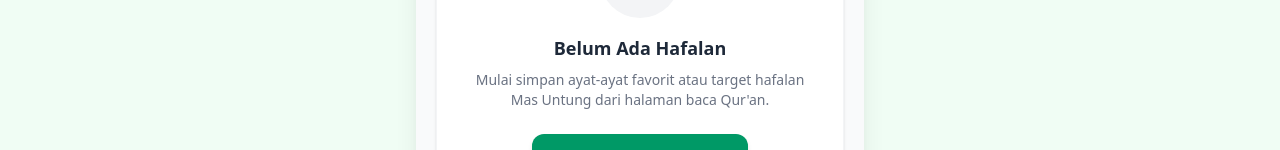
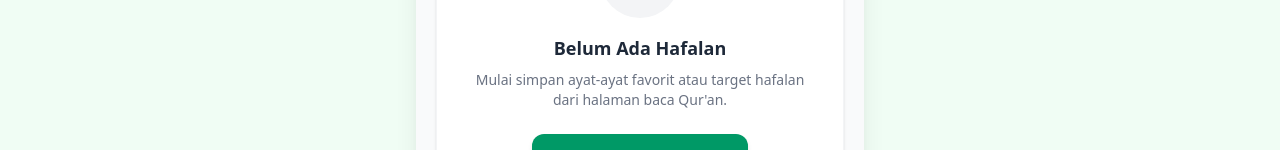
Before and after one commit to untungsetiawan476/quran-app, a Next.js app: page /playlist in a window 1280 px wide. Shown: the part 331-481 px from the top of the page. Built offline with nearby package versions, Linux system fonts and the light colour scheme.

Commit message:
Update page.tsx

```diff
--- a/src/app/playlist/page.tsx
+++ b/src/app/playlist/page.tsx
@@ -143,7 +143,7 @@ export default function PlaylistPage() {
             </div>
             <h3 className="text-lg font-bold text-gray-800 dark:text-white mb-2">Belum Ada Hafalan</h3>
             <p className="text-sm text-gray-500 dark:text-gray-400 mb-6">
-              Mulai simpan ayat-ayat favorit atau target hafalan Mas Untung dari halaman baca Qur&apos;an.
+              Mulai simpan ayat-ayat favorit atau target hafalan dari halaman baca Qur&apos;an.
             </p>
             <Link href="/quran" className="inline-flex items-center justify-center bg-emerald-600 hover:bg-emerald-700 text-white px-6 py-3 rounded-xl font-bold transition-all shadow-md">
               <BiLeftArrowAlt size={20} className="mr-2" /> Eksplorasi Qur&apos;an
@@ -213,4 +213,5 @@ export default function PlaylistPage() {
       )}
     </div>
   );
+
 }
```
